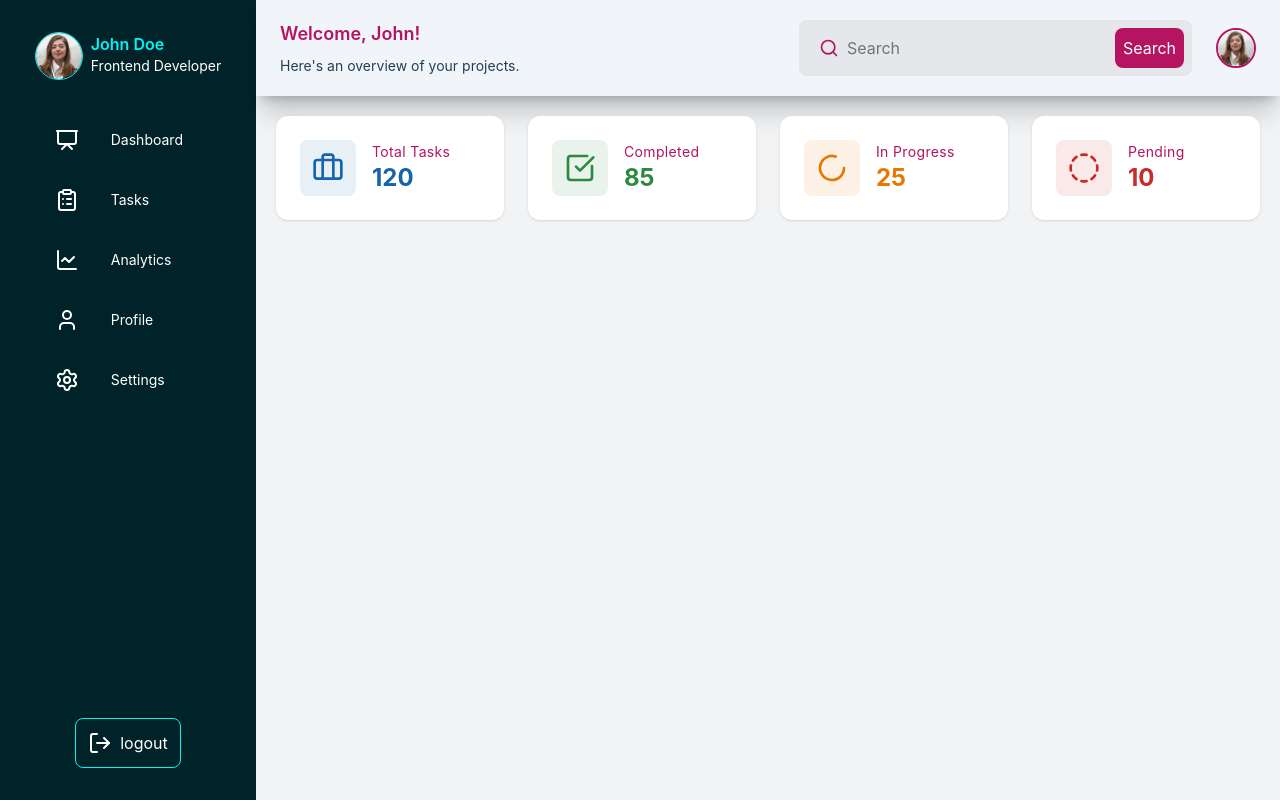
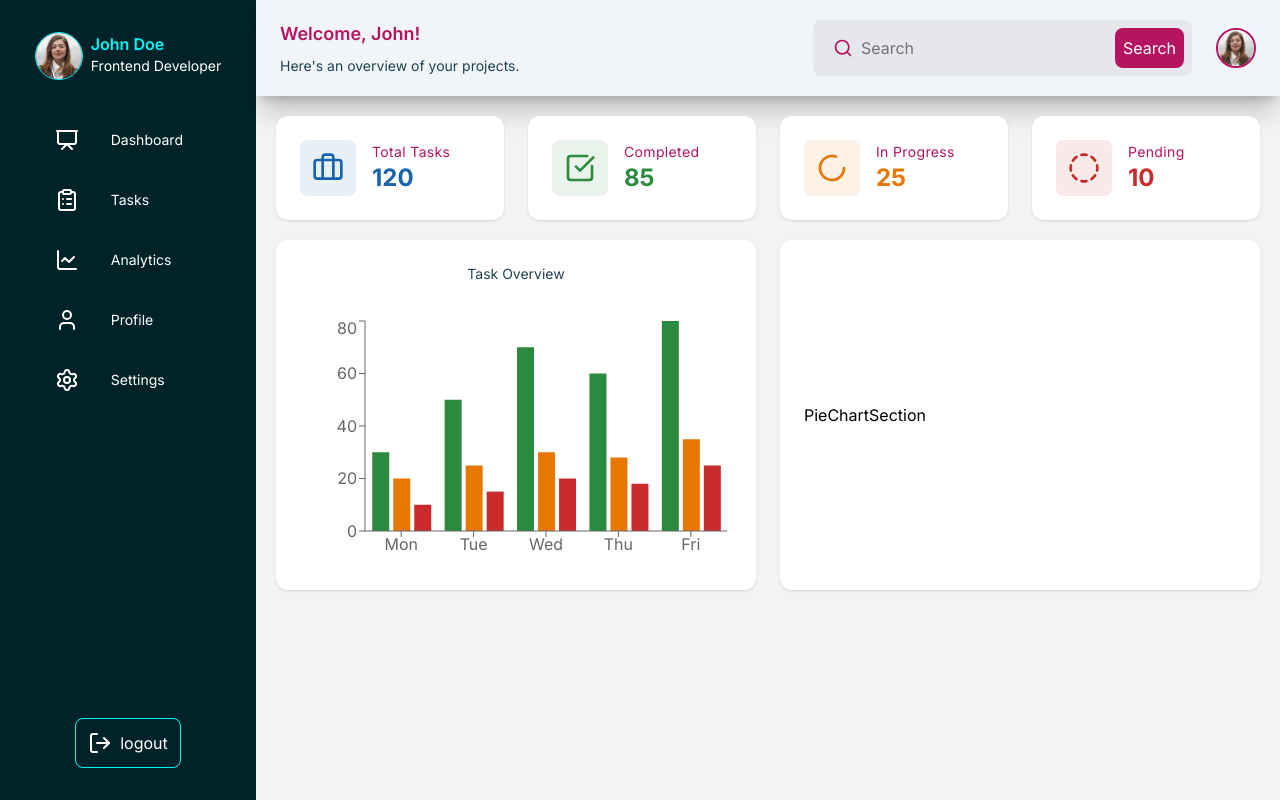
Before and after one commit to yMeeraki/React-Admin-Dashboard-with-Authentication-Data-Visualization, a React (Vite) app: page / in a window 1280 px wide. Built offline with nearby package versions, Linux system fonts and the light colour scheme.

Commit message:
feat: add charts section with bar chart using recharts

```diff
--- /dev/null
+++ b/chartsection_data.js
@@ -0,0 +1,32 @@
+export default [
+  {
+    name: "Mon",
+    completed: 30,
+    inProgress: 20,
+    pending: 10,
+  },
+  {
+    name: "Tue",
+    completed: 50,
+    inProgress: 25,
+    pending: 15,
+  },
+  {
+    name: "Wed",
+    completed: 70,
+    inProgress: 30,
+    pending: 20,
+  },
+  {
+    name: "Thu",
+    completed: 60,
+    inProgress: 28,
+    pending: 18,
+  },
+  {
+    name: "Fri",
+    completed: 80,
+    inProgress: 35,
+    pending: 25,
+  },
+];
--- a/package.json
+++ b/package.json
@@ -14,6 +14,7 @@
     "lucide-react": "^0.577.0",
     "react": "^19.2.4",
     "react-dom": "^19.2.4",
+    "recharts": "^3.8.0",
     "tailwindcss": "^4.2.2"
   },
   "devDependencies": {
--- a/src/App.jsx
+++ b/src/App.jsx
@@ -2,6 +2,8 @@ import SideBar from "./components/SideBar/SideBar.jsx";
 import StatsCard from "./components/StatsCard/StatsCard.jsx";
 import TopBar from "./components/TopBar/TopBar.jsx";
 import stats_datas from "../stats_data.js";
+import BarChartSection from "./components/Charts/BarChartSection.jsx";
+import PieChartSection from "./components/Charts/PieChartSection.jsx";
 
 function App() {
   const allStats = stats_datas.map((stat) => {
@@ -20,14 +22,18 @@ function App() {
   return (
     <>
       <SideBar />
-      <div className="flex-2 flex flex-col bg-background">
+      <section className="flex-2 flex flex-col bg-background">
         <TopBar />
-        <section>
-        <div className="grid grid-cols-1 p-5 sm:grid-cols-2 lg:grid-cols-4 gap-6">
-          {allStats}
-        </div>
-        </section>
-      </div>
+        <main className="p-5">
+          <div className="grid grid-cols-1 sm:grid-cols-2 lg:grid-cols-4 gap-6">
+            {allStats}
+          </div>
+          <div className="grid grid-cols-1 lg:grid-cols-2 gap-6 py-5 ">
+            <BarChartSection />
+            <PieChartSection />
+          </div>
+        </main>
+      </section>
     </>
   );
 }
--- /dev/null
+++ b/src/components/Charts/BarChartSection.jsx
@@ -0,0 +1,32 @@
+import {
+  Bar,
+  BarChart,
+  ResponsiveContainer,
+  Tooltip,
+  XAxis,
+  YAxis,
+} from "recharts";
+import chartsection_data from "../../../chartsection_data";
+
+function BarChartSection() {
+  return (
+    <>
+      <div className="bg-card p-6 rounded-xl shadow-sm flex flex-col items-center gap-4 hover:cursor-pointer">
+        <h2 className="text-sm text-font-secondary mb-4">Task Overview</h2>
+        <ResponsiveContainer width="100%" height={250}>
+          <BarChart data={chartsection_data}>
+            <XAxis dataKey="name" />
+            <YAxis />
+            <Tooltip />
+
+            <Bar dataKey="completed" fill="#2b8a3e" />
+            <Bar dataKey="inProgress" fill="#e67700" />
+            <Bar dataKey="pending" fill="#c92a2a" />
+          </BarChart>
+        </ResponsiveContainer>
+      </div>
+    </>
+  );
+}
+
+export default BarChartSection;
--- /dev/null
+++ b/src/components/Charts/PieChartSection.jsx
@@ -0,0 +1,11 @@
+function PieChartSection() {
+  return (
+    <>
+      <div className="bg-card p-6 rounded-xl shadow-sm flex items-center gap-4 hover:cursor-pointer">
+        PieChartSection
+      </div>
+    </>
+  );
+}
+
+export default PieChartSection;
--- a/src/index.css
+++ b/src/index.css
@@ -1,5 +1,5 @@
+@import url("https://fonts.googleapis.com/css2?family=Inter:ital,opsz,wght@0,14..32,100..900;1,14..32,100..900&family=Overpass:ital,wght@0,100..900;1,100..900&display=swap");
 @import "tailwindcss";
-@import url("https://fonts.googleapis.com/css2?family=Inter:ital,opsz,wght@0,14..32,100..900;1,14..32,100..900&family=Overpass:ital,wght@0,100..900;1,100..900&display=swap");
 
 /*
 Background Colors
```
Also changed, not shown: 1 other file (tests, documents, lock files or other folders).
